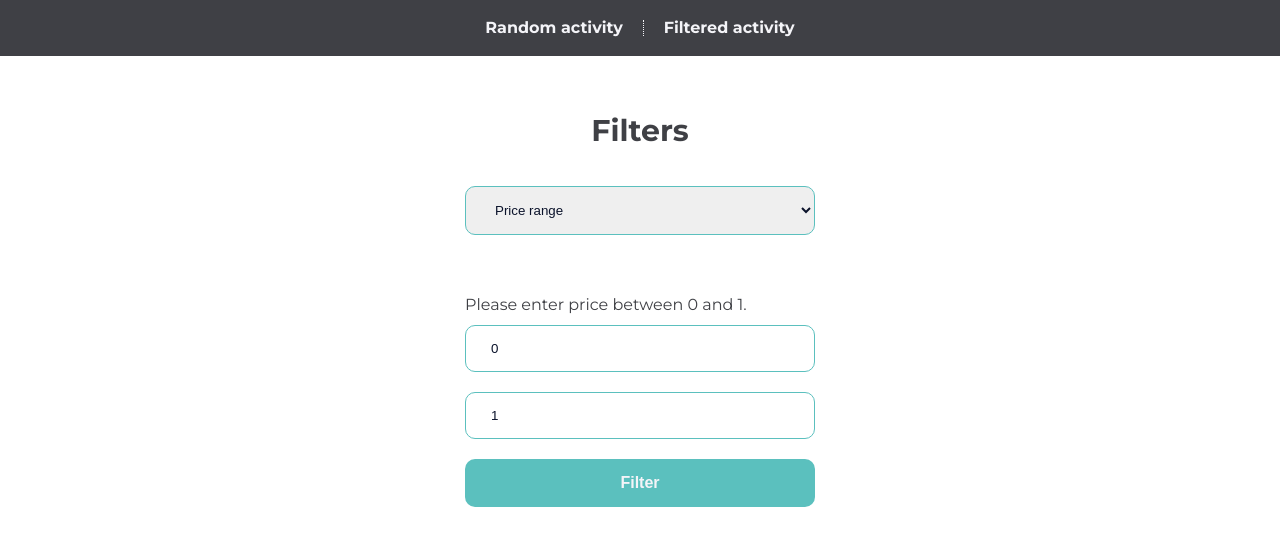
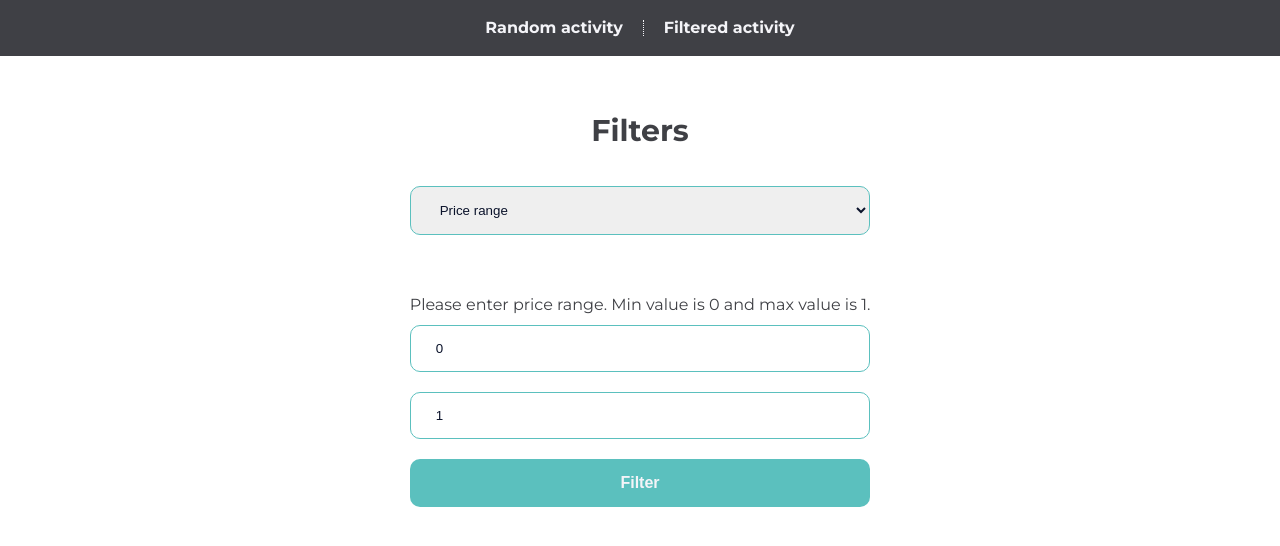
Before and after one commit to twinscom/frontend-test-task, a React (Create React App) app: page /filter in a window 1280 px wide. Shown: the top 546 px of the page. Built offline with nearby package versions, Linux system fonts and the light colour scheme.

Commit message:
Implemented UI for activity output

```diff
--- a/src/components/commonData.js
+++ b/src/components/commonData.js
@@ -112,6 +112,12 @@ const GlobalStyle = createGlobalStyle`
 		color: #FED766;
 		font-weight: 700;
 	}
+	.space-between{
+		justify-content: space-between;
+	}
+	.flex-center{
+		justify-content: center;
+	}
 `
 const Headline = styled.h1`
     font-size: 30px;
@@ -169,7 +175,6 @@ const Price = styled.span`
     font-size: 24px;
 `
 const ActivityContent = (props) => {
-	console.log(props.data);
 	return (
 		<ActivityWrap className={Object.keys(props.data).length === 0 ? 'display-none' : ''}>
 			<ActivityHeader>{props.data.activity}</ActivityHeader>
--- a/src/components/filteredActivites.js
+++ b/src/components/filteredActivites.js
@@ -1,7 +1,7 @@
 import React, { useState } from 'react';
-// import axios from 'axios';
+import axios from 'axios';
 import styled from 'styled-components';
-import { Button, Headline, ContainerInnerWrap, ActivityWrap } from './commonData'
+import { Button, Headline, ContainerInnerWrap, ActivityContent } from './commonData'
 
 const FilterBlock = styled.div`
     display: flex;
@@ -36,15 +36,20 @@ const FilterComment = styled.div`
     text-align: left;
     line-height: 20px;
 `
+const ContainerFilters = styled.div`
+    display: flex;
+`
 const FilteredActivites = () => {
     let [filterType, setfilterType] = useState('priceRange');
     const [firstValue, setFirstValue] = useState(0);
     const [secondValue, setSecondValue] = useState(1);
+    const [data, setData] = useState({});
 
     function handleChange(e) {
         setfilterType(e.target.value);
         setFirstValue(0);
         setSecondValue(1);
+        setData({});
     }
 
     function getActivity() {
@@ -56,12 +61,12 @@ const FilteredActivites = () => {
             } else {
                 url = `${url}?participants=${firstValue}`;
             }
-            console.log(url);
+            getRandomActivity(url);
         }
     }
 
     function validateValue(value) {
-        if (value === null || value === undefined || isNaN(value) || value < 0 || value > 1) {
+        if (value === null || value === undefined || isNaN(value)) {
             return false;
         }
         return true;
@@ -80,38 +85,44 @@ const FilteredActivites = () => {
         e.target.value = e.target.value.replace(/[^0-9\.]+/g, '');
     }
 
+    async function getRandomActivity(url) {
+        const result = await axios(url);
+        setData(result.data);
+    }
+
     return (
         <>
-            <ContainerInnerWrap>
-                <Headline>Filters</Headline>
+            <Headline>Filters</Headline>
+            <ContainerFilters className={Object.keys(data).length === 0 ? 'flex-center' : 'space-between'}>
                 <FilterBlock className="filterBlock">
                     <Select value={filterType} onChange={handleChange}>
                         <option value="priceRange">Price range</option>
                         <option value="participants">Participants</option>
                     </Select>
 
-                    <FilterComment>Please enter {filterType === 'priceRange' ? 'price between 0 and 1.' : 'number of participants of the activity.'}</FilterComment>
+                    <FilterComment>Please enter {filterType === 'priceRange' ? 'price range. Min value is 0 and max value is 1.' : 'number of participants of the activity.'}</FilterComment>
 
                     <Input type="text"
                         value={firstValue}
                         onChange={e => setFirstValue(e.target.value)}
                         className={!validateValue(firstValue) ? 'error-input' : null}
                         placeholder={filterType === 'priceRange' ? 'Min value' : 'Participants'}
-                        onKeyUp={onlyDigits}/>
+                        onKeyUp={onlyDigits} />
                     <Input type="text"
                         value={secondValue}
                         onChange={e => setSecondValue(e.target.value)}
                         className={!validateValue(secondValue) ? 'error-input' : null}
                         style={filterType === 'priceRange' ? { dislay: 'inline' } : { display: 'none' }}
                         placeholder={filterType === 'priceRange' ? 'Max value' : null}
-                        onKeyUp={onlyDigits}/>
+                        onKeyUp={onlyDigits} />
                     <Button onClick={getActivity}
                         style={{ margin: '0 auto' }}
                         disabled={!(validateValue(+firstValue) && validateValue(+secondValue)) ? 'disabled' : null}>
                         Filter
                         </Button>
                 </FilterBlock>
-            </ContainerInnerWrap>
+                <ActivityContent data = {data}/>
+            </ContainerFilters>
         </>
     )
 }
```
